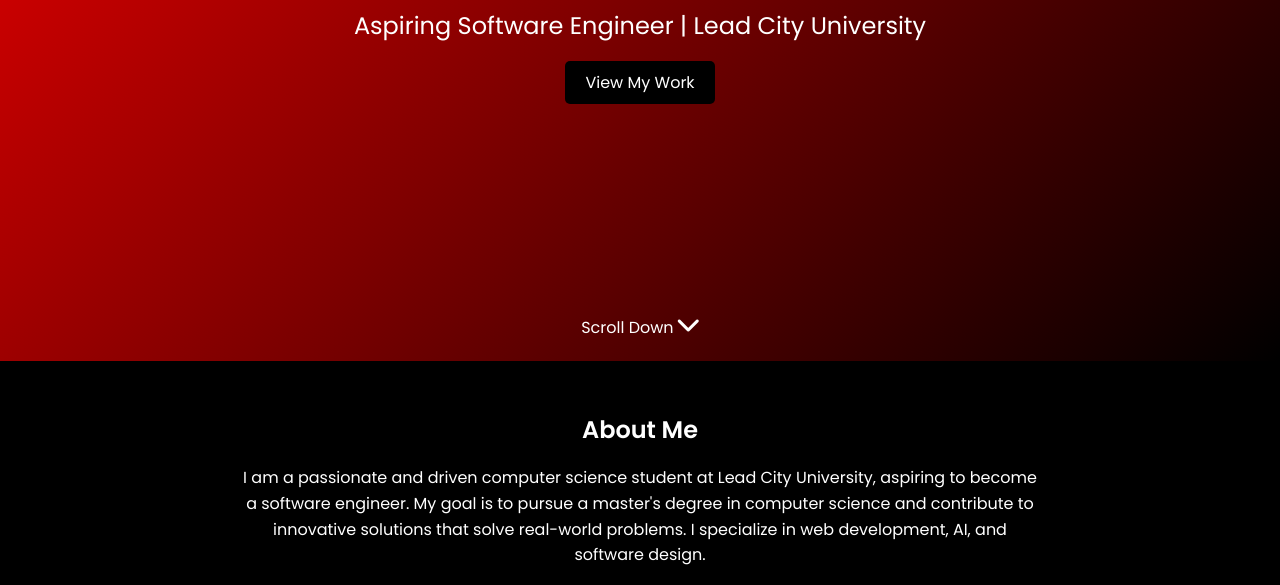
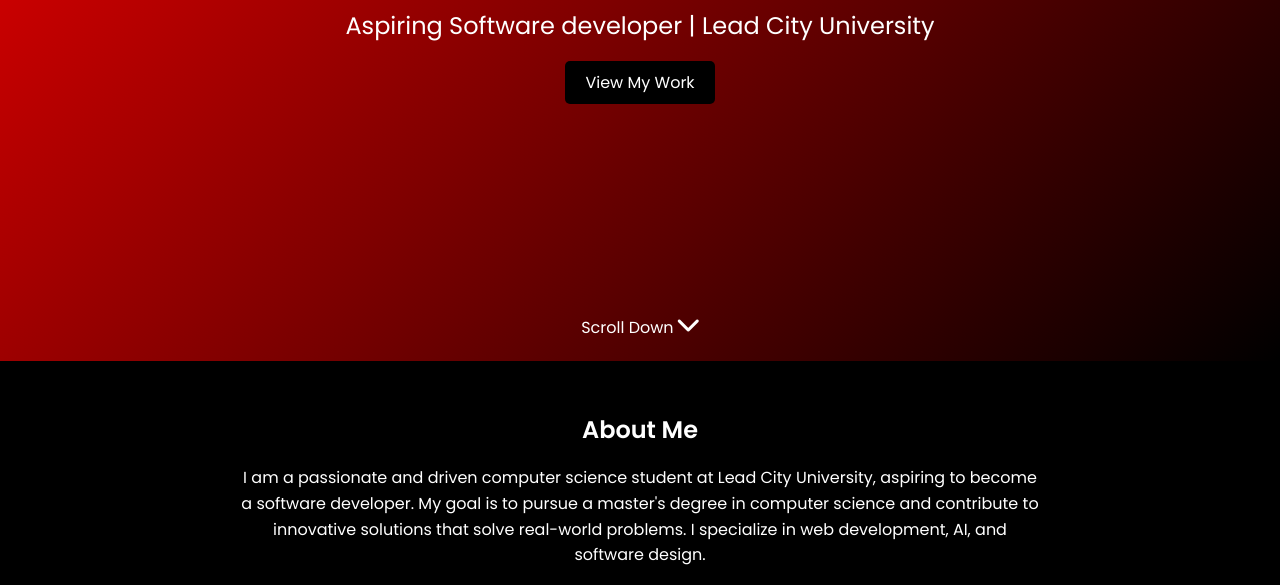
Before and after one commit to NamesAGM/portfolio, a plain HTML site: page index.html in a window 1280 px wide. Shown: the part 439-1024 px from the top of the page. Drawn offline with Linux system fonts and the light colour scheme.

```diff
--- a/index.html
+++ b/index.html
@@ -18,7 +18,7 @@
         <i class="fas fa-robot"></i>
       </div>
       <h1 class="hero-title">Alonge Michael Omogbolahan</h1>
-      <p class="hero-subtitle">Aspiring Software Engineer | Lead City University</p>
+      <p class="hero-subtitle">Aspiring Software developer | Lead City University</p>
       <a href="#projects" class="hero-button">View My Work</a>
     </div>
     <div class="hero-scroll">
@@ -32,7 +32,7 @@
     <div class="about-content">
       <h2>About Me</h2>
       <p>
-        I am a passionate and driven computer science student at Lead City University, aspiring to become a software engineer. My goal is to pursue a master's degree in computer science and contribute to innovative solutions that solve real-world problems. I specialize in web development, AI, and software design.
+        I am a passionate and driven computer science student at Lead City University, aspiring to become a software developer. My goal is to pursue a master's degree in computer science and contribute to innovative solutions that solve real-world problems. I specialize in web development, AI, and software design.
       </p>
       <div class="skills">
         <h3>Skills</h3>
@@ -78,7 +78,6 @@
     </form>
     <div class="social-links">
       <a href="#"><i class="fab fa-linkedin"></i></a>
-      <a href="#"><i class="fab fa-github"></i></a>
       <a href="#"><i class="fab fa-twitter"></i></a>
     </div>
   </section>
```
